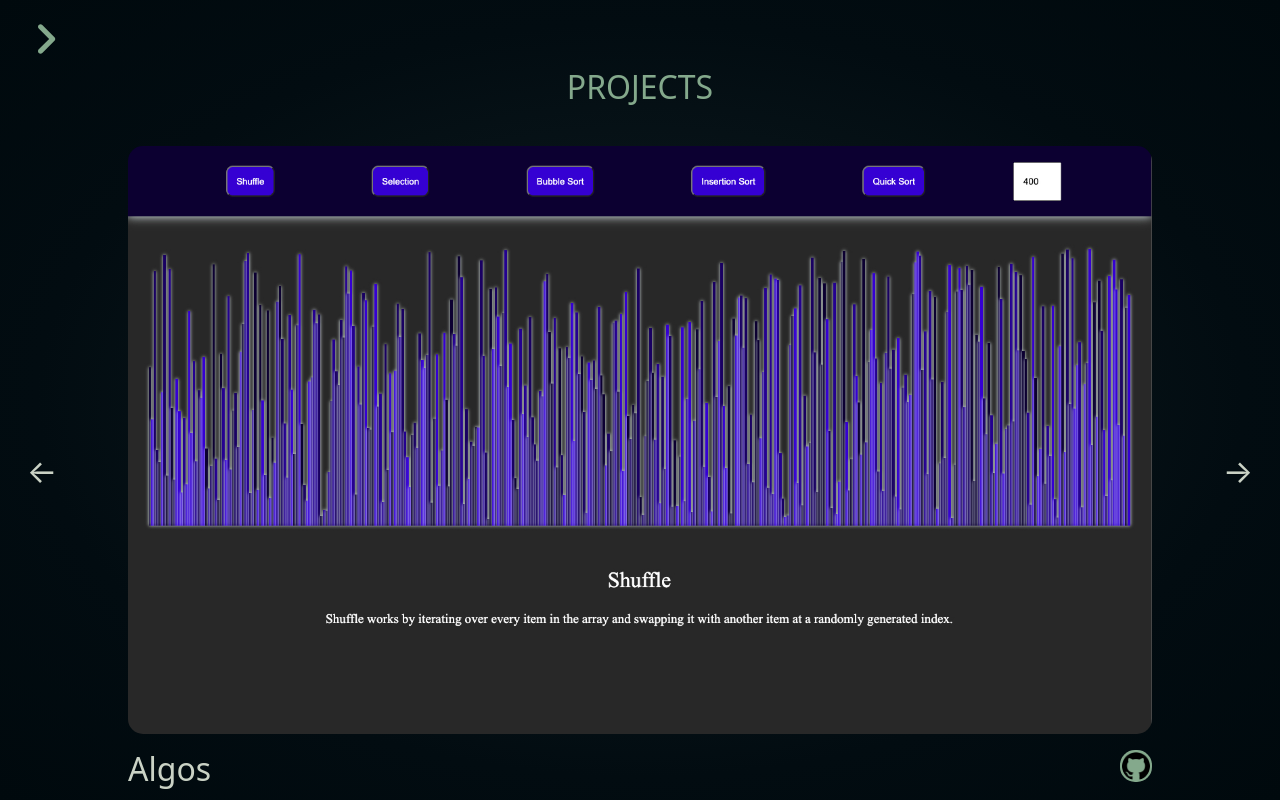
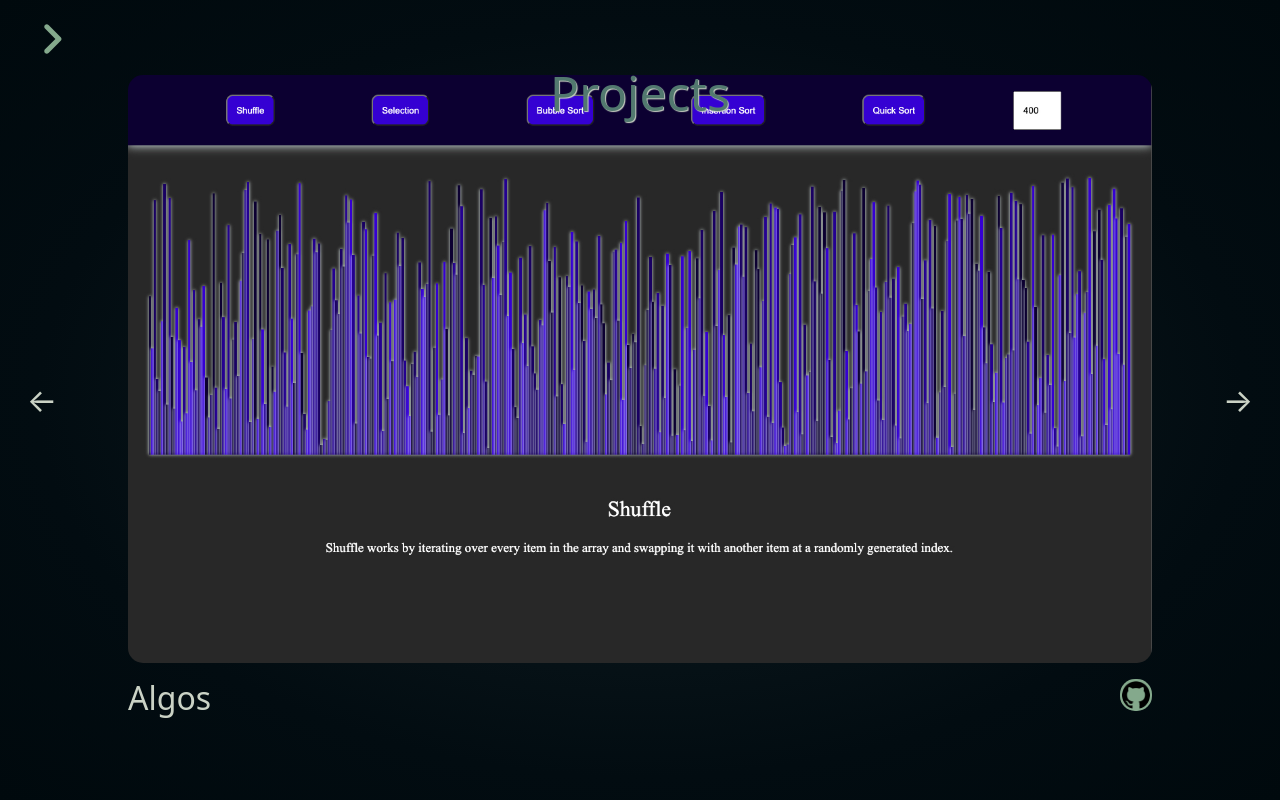
Before and after one commit to McTrip777/AnimatedPortfolio, a React (Create React App) app in the folder portfolio/: page /projects in a window 1280 px wide. Built offline with nearby package versions, Linux system fonts and the light colour scheme.

Commit message:
Added hashlinks updated styles and updated project layout

```diff
--- a/portfolio/package.json
+++ b/portfolio/package.json
@@ -12,6 +12,7 @@
     "react-dom": "^18.2.0",
     "react-intersection-observer": "^9.4.1",
     "react-router-dom": "^6.4.3",
+    "react-router-hash-link": "^2.4.3",
     "react-scripts": "5.0.1",
     "web-vitals": "^2.1.4"
   },
--- a/portfolio/src/components/Home.jsx
+++ b/portfolio/src/components/Home.jsx
@@ -8,13 +8,13 @@ import "../styles/home.css"
 const Home = () => {
   return (
     <>
-      <div className='content title'>
+      <div className='content title' id='title'>
         <Title/>
       </div>
       <div className='content cabin'>
         <Cabin />
       </div>
-      <div className='content contact'>
+      <div className='content contact' id='contact'>
         <Contact/>
       </div>
     </>
--- a/portfolio/src/components/NavBar.jsx
+++ b/portfolio/src/components/NavBar.jsx
@@ -1,6 +1,7 @@
 import Nav from "react-bootstrap/Nav";
 import "../styles/navBar.css";
-import {Link, Outlet} from 'react-router-dom'
+import {Outlet} from 'react-router-dom'
+import { HashLink as Link } from 'react-router-hash-link';
 
 const NavBar = () => {
 
@@ -28,7 +29,7 @@ const NavBar = () => {
         defaultActiveKey="/home"
         className="cNavContainer h2 d-flex flex-column"
       >
-        <Link to="/home" onClick={navEffect} eventKey="link-1" className="hoverStyles">
+        <Link to="/home#title" onClick={navEffect} eventKey="link-1" className="hoverStyles">
           <h2>Home</h2>
         </Link>
         <Link onClick={navEffect} eventKey="link-2" className="hoverStyles">
@@ -37,7 +38,7 @@ const NavBar = () => {
         <Link to="/projects" onClick={navEffect} eventKey="link-3" className="hoverStyles">
           <h2>Projects</h2>
         </Link>
-        <Link onClick={navEffect} eventKey="link-4" className="hoverStyles">
+        <Link to="/home#contact" onClick={navEffect} eventKey="link-4" className="hoverStyles">
           <h2>Contact</h2>
         </Link>
         {/* <Nav.Link eventKey="disabled" disabled>Disabled</Nav.Link> */}
--- a/portfolio/src/components/Projects.jsx
+++ b/portfolio/src/components/Projects.jsx
@@ -61,7 +61,7 @@ const Projects = (props) => {
     return (
         <div className="projectContainer">
             <div className="projectTitle">
-                <h2>PROJECTS</h2>
+                <h2>Projects</h2>
             </div>
             <div className="allProjects">
                 <div className="projectButtons arrowLeft" onClick={decrement}><p>&#8592;</p></div>
--- a/portfolio/src/styles/NavBar.css
+++ b/portfolio/src/styles/NavBar.css
@@ -45,14 +45,17 @@
 }
 .arrow {
   height: 30px;
+  width: 30px;
   color: var(--lime);
   left: 3%;
   top: 3%;
   transition: all 1s;
   z-index: 100;
+  cursor: pointer;
 }
-.arrowSvg{
-
+.arrow:hover .arrowSvg{
+  filter: drop-shadow(1px 0 var(--light-lime));
+  fill: var(--teal);
 }
 .hoverStyles {
   color: var(--dark-blue) !important;
--- a/portfolio/src/styles/project.css
+++ b/portfolio/src/styles/project.css
@@ -12,11 +12,13 @@
     display: flex;
     padding-top: 4em;
     padding-bottom: 2em;
-
+    position: absolute;
+    top: 0;
 }
 .projectTitle h2{
-    font-size: 2em;
-    color: var(--lime);
+    font-size: 3em;
+    color: var(--teal);
+    text-shadow: 1px 1px 1px var(--light-lime);
 }
 .projectButtons{
     padding: 20px;
@@ -72,6 +74,7 @@
     width: 100%;
     height: 80%;
     border-radius: 15px;
+    max-height: 50em;
 }
 .projectTextContainer .projectDetails{
     display: flex;
```
Also changed, not shown: 1 other file (tests, documents, lock files or other folders).
